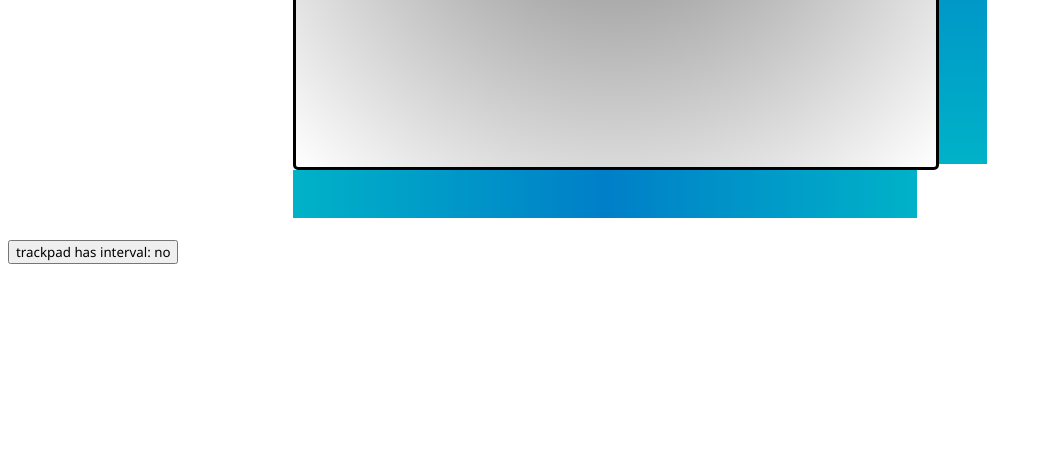
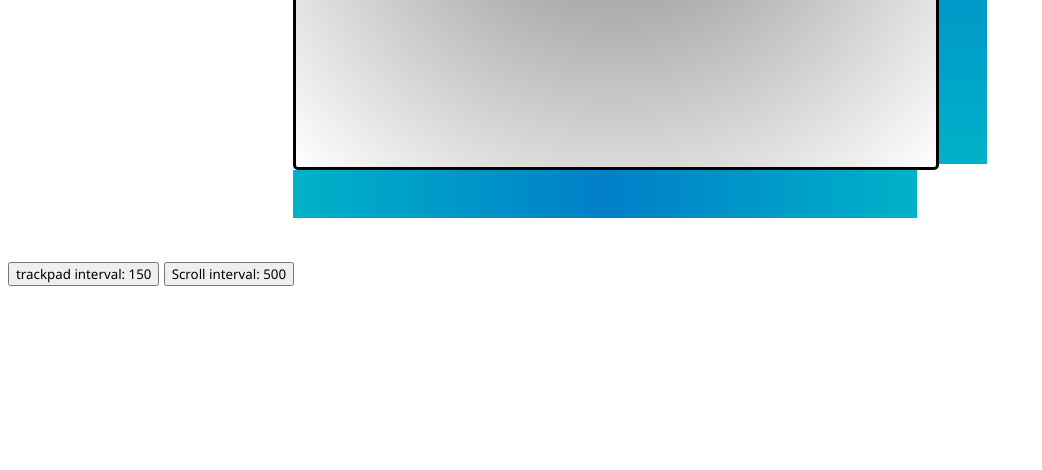
Before and after one commit to nima-sa/raspberry-pi-socket-keyboard, a Flask app: page / in a window 1280 px wide. Shown: the part 1625-2095 px from the top of the page, without its empty margins (0-1042 px from the left). Before the commit the page ends 1889 px from the top, so only its background shows below. Run offline with Flask 2, Linux system fonts and the light colour scheme.

Commit message:
made scrol and trackpad intervals dynamic

```diff
--- a/app.py
+++ b/app.py
@@ -117,5 +117,10 @@ def handle_message(data):
         pyautogui.hscroll(x)
 
 
+@socketio.on('restartService')
+def handle_message(data):
+    os.system('sudo systemctl restart rpikeyboard')
+
+
 if __name__ == '__main__':
     socketio.run(app, '0.0.0.0', '5000')
--- a/templates/index.html
+++ b/templates/index.html
@@ -4,7 +4,7 @@
     <meta charset="UTF-8">
     <title>rpiKeyboard</title>
     <link rel="shortcut icon" href="static/rpi-logo.ico">
-    {#    <link rel="manifest" href="manifest.json">#}
+    <link rel="manifest" href="manifest.json">
 
     <meta name="apple-mobile-web-app-capable" content="yes">
     <meta name="apple-mobile-web-app-status-bar-style" content="black">
@@ -112,6 +112,29 @@
                 }
             }
 
+
+            var trackpadInterval = localStorage.getItem('trackpadInterval') ?? 150;
+            var scrollInterval = localStorage.getItem('trackpadInterval') ?? 500;
+
+            trackpadIntervalBtn = document.getElementById('trackpadInterval-btn')
+            trackpadIntervalBtn.innerText = 'trackpad interval: ' + trackpadInterval
+            trackpadIntervalBtn.onclick = function () {
+                trackpadInterval = prompt('Trackpad interval', trackpadInterval)
+
+                localStorage.setItem('trackpadInterval', Math.abs(trackpadInterval))
+                trackpadIntervalBtn.innerText = 'trackpad interval: ' + trackpadInterval
+            }
+
+
+            scrollIntervalBtn = document.getElementById('scrollInterval-btn')
+            scrollIntervalBtn.innerText = 'Scroll interval: ' + scrollInterval
+            scrollIntervalBtn.onclick = function () {
+                scrollInterval = prompt('Scroll interval', scrollInterval)
+
+                localStorage.setItem('scrollInterval', Math.abs(scrollInterval))
+                scrollIntervalBtn.innerText = 'Scroll interval: ' + scrollInterval
+            }
+
             // scroll vertical start
             let scrollVerRegion = new ZingTouch.Region(document.getElementById('whole-mouse-cont-parent'));
             let scrollVerTarget = document.getElementById('wheel-ctrl-ver');
@@ -121,7 +144,7 @@
                 if (now > lastMouseScrollVerInterval) {
                     pos = e.detail.data[0].change
                     socket.emit('scroll', {x: 0, y: pos.y})
-                    lastMouseScrollVerInterval = now + 75
+                    lastMouseScrollVerInterval = now + scrollInterval +  100
                 }
             })
             // scroll vertical end
@@ -135,7 +158,7 @@
                 if (now > lastMouseScrollHorInterval) {
                     pos = e.detail.data[0].change
                     socket.emit('scroll', {x: pos.x, y: 0})
-                    lastMouseScrollHorInterval = now + 75
+                    lastMouseScrollHorInterval = now + scrollInterval +  100
                 }
             })
             // scroll horizontal end
@@ -148,16 +171,6 @@
             }
 
             // trackpad start
-            var trackpadHasInterval = localStorage.getItem('trackpadHasInterval') ?? false;
-
-            trackpadHasIntervalBtn = document.getElementById('trackpadHasInterval-btn')
-            trackpadHasIntervalBtn.innerText = trackpadHasInterval ? 'trackpad has interval: yes' : 'trackpad has interval: no'
-            trackpadHasIntervalBtn.onclick = function () {
-                trackpadHasInterval = !trackpadHasInterval
-                localStorage.setItem('trackpadHasInterval', trackpadHasInterval)
-                trackpadHasIntervalBtn.innerText = trackpadHasInterval ? 'trackpad has interval: yes' : 'trackpad has interval: no'
-            }
-
             let trackPadRegion = new ZingTouch.Region(document.getElementById('mouse-cont-parent'));
             let trackPadTarget = document.getElementById('mouse-cont');
             let trackPadPanGesture = new ZingTouch.Pan()
@@ -173,8 +186,8 @@
                         x: pos.x
                     });
 
-                    if(trackpadHasInterval) {
-                        lastTrackpadMoveInterval = now + 75
+                    if(trackpadInterval > 0) {
+                        lastTrackpadMoveInterval = now + trackpadInterval
                     }
                 }
             })
@@ -194,7 +207,7 @@
                     {#dy = (pos1.y + pos2.y) / 2#}
 
                     socket.emit('scroll', {x: dx, y: dy})
-                    lastTrackpadScrollInterval = now + 75
+                    lastTrackpadScrollInterval = now + scrollInterval
                 }
             })
 
@@ -214,6 +227,12 @@
                 socket.emit('clk', {key: 'r'})
             })
             // trackpad end
+
+            document.getElementById('stat').onclick = function(e) {
+                document.getElementById('stat').innerText = 'Restarting...';
+                document.getElementById('stat').style.color = 'orange';
+                socket.emit('restartService', {})
+            }
         });
     </script>
 </head>
@@ -294,14 +313,21 @@
     </div>
 </div>
 <br>
-<button id="trackpadHasInterval-btn">trackpad has interval: no</button>
+<br>
+<button id="trackpadInterval-btn">trackpad interval: </button>
+<button id="scrollInterval-btn">scroll interval: </button>
+<br>
+<br>
+<br>
+<br>
+<br>
 <br>
 <br>
 <br>
 <br>
 <script>
-    {#if ('serviceWorker' in navigator)#}
-    {#    navigator.serviceWorker.register('service-worker.js');#}
+    if ('serviceWorker' in navigator)
+        navigator.serviceWorker.register('service-worker.js');
 
 </script>
 </body>
```
Also changed, not shown: static/manifest.json, 2 other files.
